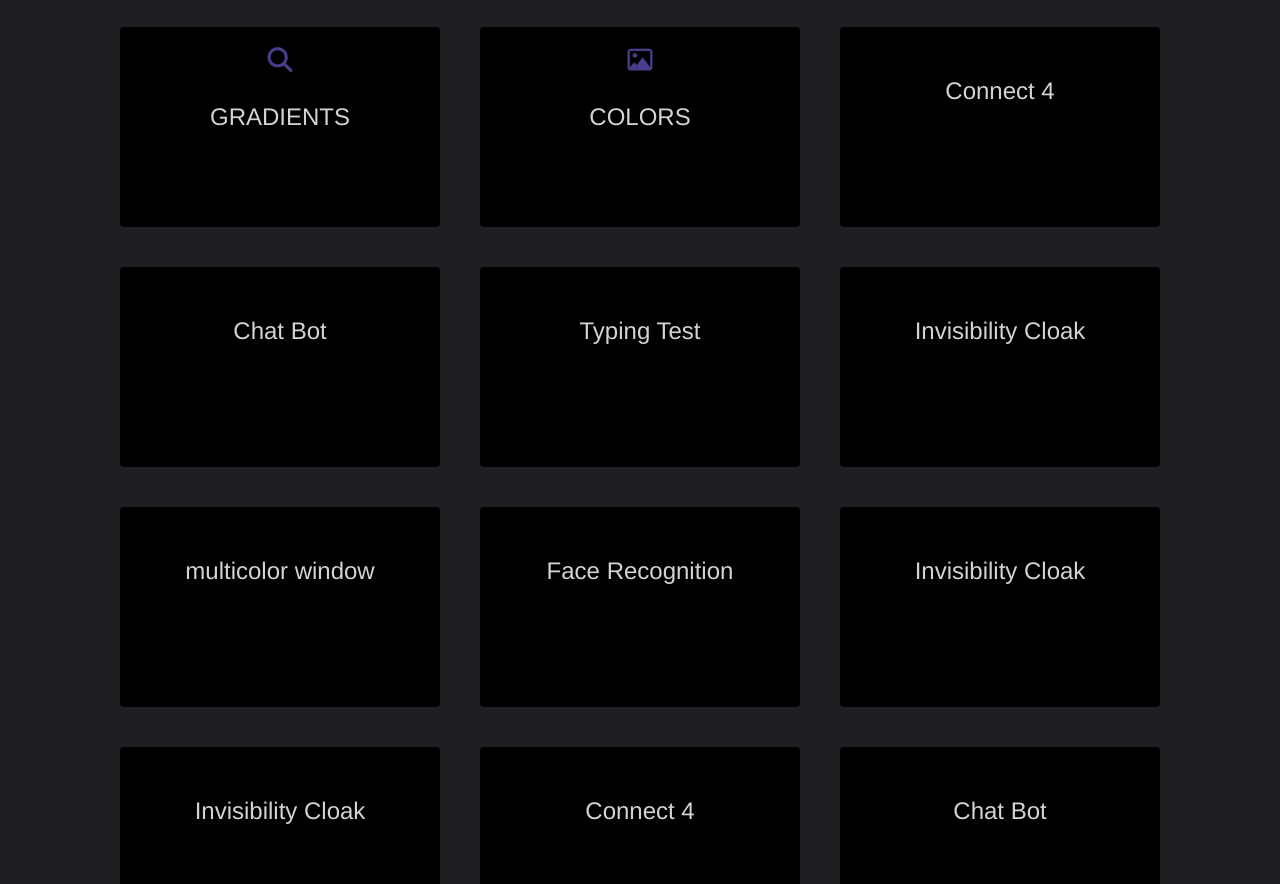
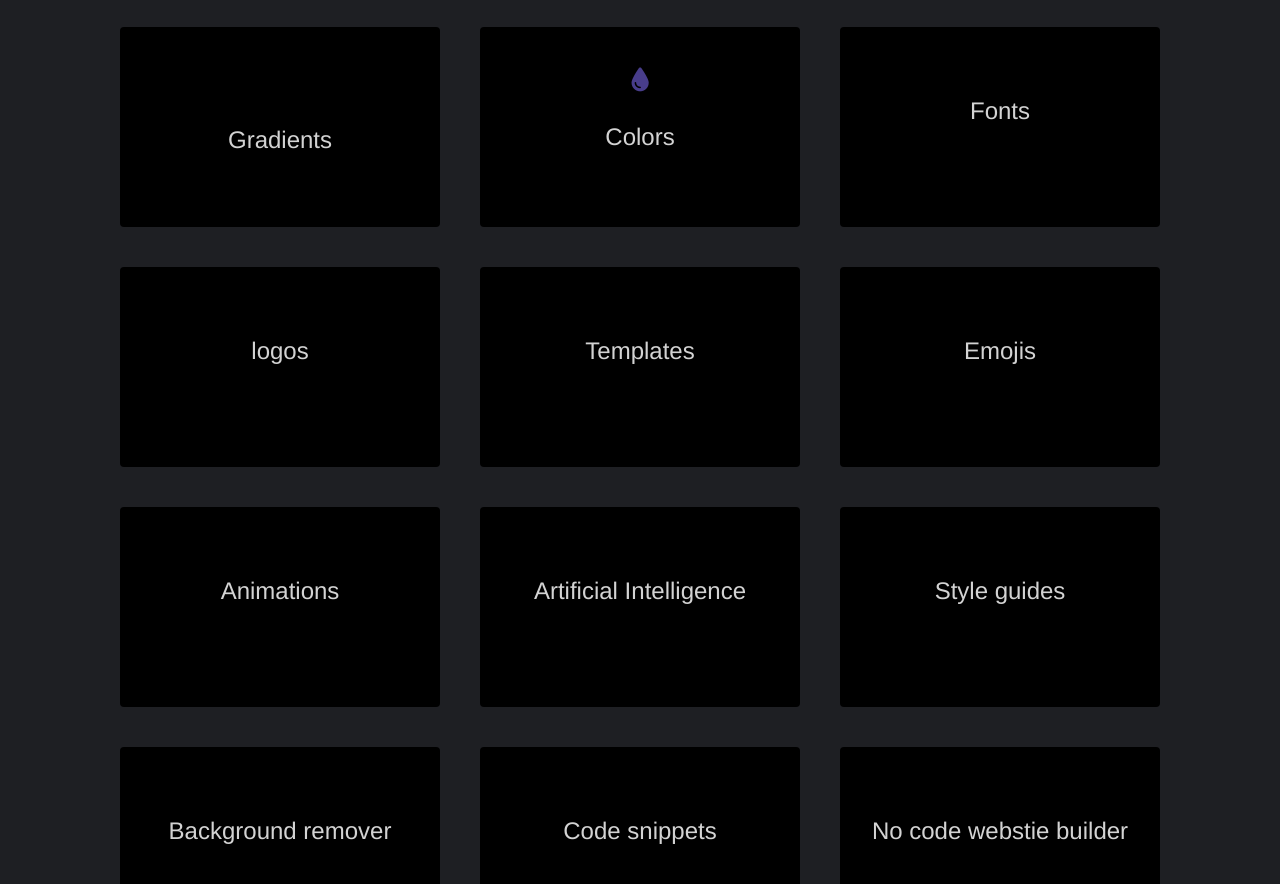
Before and after one commit to JustAbid/HEXAGON, a plain HTML site: page index.htm in a window 1280 px wide. Shown: the part 548-1432 px from the top of the page. Drawn offline with Linux system fonts and the light colour scheme; a script that the page names is missing.

Commit message:
Add files via upload

```diff
--- a/index.htm
+++ b/index.htm
@@ -16,7 +16,7 @@
             <div class="logo"><a href="#">Hextools</a></div>
 
             <div class="button">
-                 <a href="/subpages/submitreasource.html">submit resources</a>
+                 <a href="/subpages/submit.htm">submit resources</a>
             </div>
         </div>
     </nav>
@@ -59,16 +59,88 @@
                 <div class="card">
                     <a href="/subpages/grads.htm"  style="color:#fff; ">
                         <div class="box">
-                            <i class="fa fa-search"></i>
-                            <div class="text">GRADIENTS</div>
+                            <i class="fa-light fa-rainbow"></i>
+                            <div class="text">Gradients</div>
                         </div>
                     </a>
                 </div>
                 <div class="card">
-                    <a href="/subpages/colos.htm" target="_blank" style="color:#fff; ">
+                    <a href="/subpages/colors.htm"  style="color:#fff; ">
                         <div class="box">
-                            <i class="fa-regular fa-image"></i>
-                            <div class="text">COLORS</div>
+                            <i class="fa-solid fa-droplet"></i>
+                            <div class="text">Colors</div>
+                        </div>
+                    </a>
+                </div>
+                <div class="card">
+                    <a href=""  style="color:#fff; ">
+                        <div class="box">
+                            <i class=""></i>
+                            <div class="text">Fonts</div>
+                        </div>
+                    </a>
+                </div>
+                <div class="card">
+                    <a href=""  style="color:#fff; ">
+                        <div class="box">
+                            <i class=""></i>
+                            <div class="text">logos</div>
+                        </div>
+                    </a>
+                </div>
+                <div class="card">
+                    <a href=""  style="color:#fff; ">
+                        <div class="box">
+                            <i class=""></i>
+                            <div class="text">Templates</div>
+                        </div>
+                    </a>
+                </div>
+                <div class="card">
+                    <a href=""  style="color:#fff; ">
+                        <div class="box">
+                            <i class=""></i>
+                            <div class="text">Emojis</div>
+                        </div>
+                    </a>
+                </div>
+                <div class="card">
+                    <a href=""  style="color:#fff; ">
+                        <div class="box">
+                            <i class=""></i>
+                            <div class="text">Animations</div>
+                        </div>
+                    </a>
+                </div>
+                <div class="card">
+                    <a href=""  style="color:#fff; ">
+                        <div class="box">
+                            <i class=""></i>
+                            <div class="text">Artificial Intelligence</div>
+                        </div>
+                    </a>
+                </div>
+                <div class="card">
+                    <a href=""  style="color:#fff; ">
+                        <div class="box">
+                            <i class=""></i>
+                            <div class="text">Style guides</div>
+                        </div>
+                    </a>
+                </div>
+                <div class="card">
+                    <a href=""  style="color:#fff; ">
+                        <div class="box">
+                            <i class=""></i>
+                            <div class="text">Background remover</div>
+                        </div>
+                    </a>
+                </div>
+                <div class="card">
+                    <a href=""  style="color:#fff; ">
+                        <div class="box">
+                            <i class=""></i>
+                            <div class="text">Code snippets</div>
                         </div>
                     </a>
                 </div>
@@ -76,7 +148,7 @@
                     <a href="" target="_blank" style="color:#fff; ">
                         <div class="box">
                             <i class=""></i>
-                            <div class="text">Connect 4</div>
+                            <div class="text">No code webstie builder</div>
                         </div>
                     </a>
                 </div>
@@ -84,7 +156,7 @@
                     <a href="" target="_blank" style="color:#fff; ">
                         <div class="box">
                             <i class=""></i>
-                            <div class="text">Chat Bot</div>
+                            <div class="text">Productivity</div>
                         </div>
                     </a>
                 </div>
@@ -92,7 +164,7 @@
                     <a href="" target="_blank" style="color:#fff; ">
                         <div class="box">
                             <i class=""></i>
-                            <div class="text">Typing Test</div>
+                            <div class="text">API</div>
                         </div>
                     </a>
                 </div>
@@ -100,7 +172,7 @@
                     <a href="" target="_blank" style="color:#fff; ">
                         <div class="box">
                             <i class=""></i>
-                            <div class="text">Invisibility Cloak</div>
+                            <div class="text">Books</div>
                         </div>
                     </a>
                 </div>
@@ -108,7 +180,7 @@
                     <a href="" target="_blank" style="color:#fff; ">
                         <div class="box">
                             <i class=""></i>
-                            <div class="text">multicolor window</div>
+                            <div class="text">Learning</div>
                         </div>
                     </a>
                 </div>
@@ -116,7 +188,7 @@
                     <a href="" target="_blank" style="color:#fff; ">
                         <div class="box">
                             <i class=""></i>
-                            <div class="text">Face Recognition</div>
+                            <div class="text">Game Design</div>
                         </div>
                     </a>
                 </div>
@@ -124,7 +196,7 @@
                     <a href="" target="_blank" style="color:#fff; ">
                         <div class="box">
                             <i class=""></i>
-                            <div class="text">Invisibility Cloak</div>
+                            <div class="text">Treds</div>
                         </div>
                     </a>
                 </div>
@@ -132,7 +204,7 @@
                     <a href="" target="_blank" style="color:#fff; ">
                         <div class="box">
                             <i class=""></i>
-                            <div class="text">Invisibility Cloak</div>
+                            <div class="text">Video</div>
                         </div>
                     </a>
                 </div>
@@ -140,7 +212,7 @@
                     <a href="" target="_blank" style="color:#fff; ">
                         <div class="box">
                             <i class=""></i>
-                            <div class="text">Connect 4</div>
+                            <div class="text">Audio</div>
                         </div>
                     </a>
                 </div>
@@ -148,7 +220,7 @@
                     <a href="" target="_blank" style="color:#fff; ">
                         <div class="box">
                             <i class=""></i>
-                            <div class="text">Chat Bot</div>
+                            <div class="text">Upscalers</div>
                         </div>
                     </a>
                 </div>
@@ -156,7 +228,7 @@
                     <a href="" target="_blank" style="color:#fff; ">
                         <div class="box">
                             <i class=""></i>
-                            <div class="text">Typing Test</div>
+                            <div class="text">Mockups</div>
                         </div>
                     </a>
                 </div>
@@ -164,79 +236,7 @@
                     <a href="" target="_blank" style="color:#fff; ">
                         <div class="box">
                             <i class=""></i>
-                            <div class="text">Invisibility Cloak</div>
-                        </div>
-                    </a>
-                </div>
-                <div class="card">
-                    <a href="" target="_blank" style="color:#fff; ">
-                        <div class="box">
-                            <i class=""></i>
-                            <div class="text">multicolor window</div>
-                        </div>
-                    </a>
-                </div>
-                <div class="card">
-                    <a href="" target="_blank" style="color:#fff; ">
-                        <div class="box">
-                            <i class=""></i>
-                            <div class="text">Face Recognition</div>
-                        </div>
-                    </a>
-                </div>
-                <div class="card">
-                    <a href="" target="_blank" style="color:#fff; ">
-                        <div class="box">
-                            <i class=""></i>
-                            <div class="text">Invisibility Cloak</div>
-                        </div>
-                    </a>
-                </div>
-                <div class="card">
-                    <a href="" target="_blank" style="color:#fff; ">
-                        <div class="box">
-                            <i class=""></i>
-                            <div class="text">Invisibility Cloak</div>
-                        </div>
-                    </a>
-                </div>
-                <div class="card">
-                    <a href="" target="_blank" style="color:#fff; ">
-                        <div class="box">
-                            <i class=""></i>
-                            <div class="text">Connect 4</div>
-                        </div>
-                    </a>
-                </div>
-                <div class="card">
-                    <a href="" target="_blank" style="color:#fff; ">
-                        <div class="box">
-                            <i class=""></i>
-                            <div class="text">Chat Bot</div>
-                        </div>
-                    </a>
-                </div>
-                <div class="card">
-                    <a href="" target="_blank" style="color:#fff; ">
-                        <div class="box">
-                            <i class=""></i>
-                            <div class="text">Typing Test</div>
-                        </div>
-                    </a>
-                </div>
-                <div class="card">
-                    <a href="" target="_blank" style="color:#fff; ">
-                        <div class="box">
-                            <i class=""></i>
-                            <div class="text">Invisibility Cloak</div>
-                        </div>
-                    </a>
-                </div>
-                <div class="card">
-                    <a href="" target="_blank" style="color:#fff; ">
-                        <div class="box">
-                            <i class=""></i>
-                            <div class="text">multicolor window</div>
+                            <div class="text">Backgrounds</div>
                         </div>
                     </a>
                 </div>
--- a/style.css
+++ b/style.css
@@ -136,7 +136,7 @@ html{
     background: #000;
     text-align: center;
     border-radius: 4px;
-    padding: 20px 20px;
+    padding: 40px 20px;
     cursor: pointer;
     transition: all 0.3s ease;
     margin: 20px;
```
